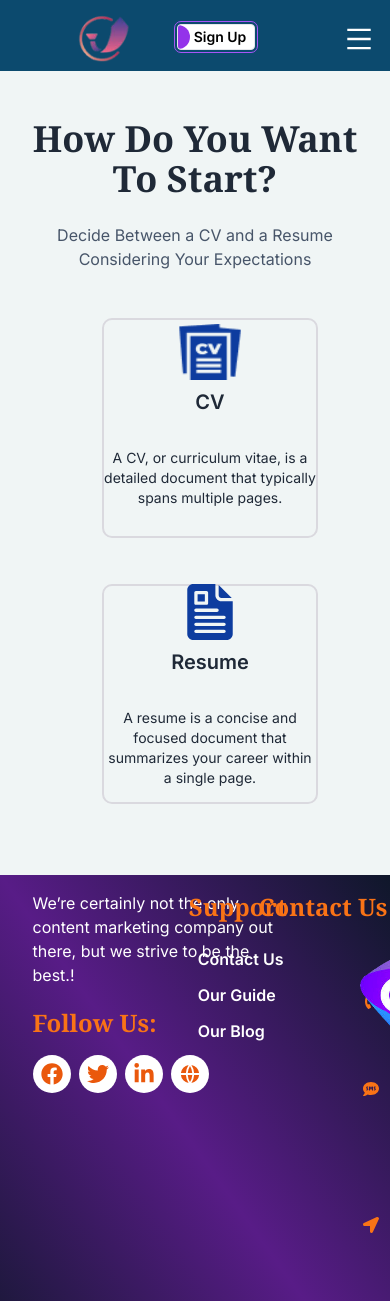
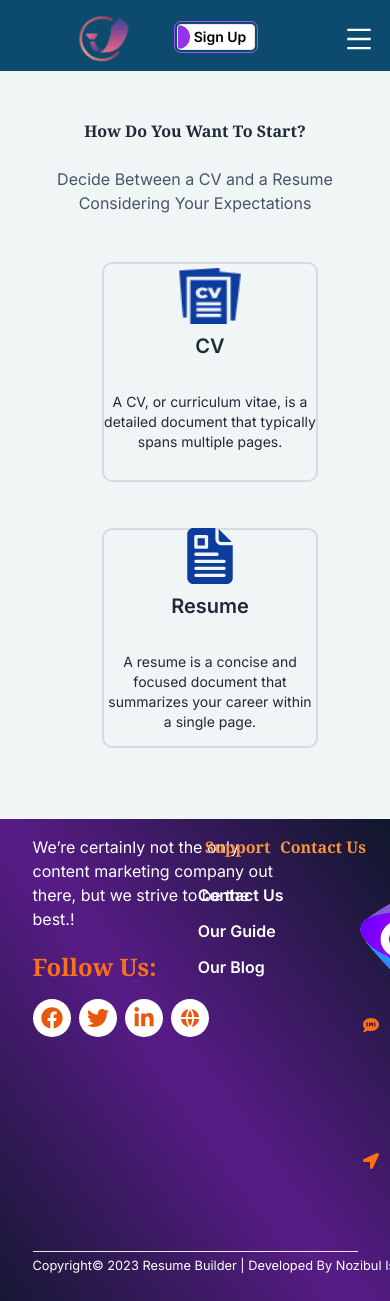
Before and after one commit to Nozibul/resume-builder-app, a Next.js app: page /select-type in a window 390 px wide. Shown: the top 1301 px of the page. Built offline with nearby package versions, Linux system fonts and the light colour scheme.

Commit message:
Responsive banner section

```diff
--- a/src/app/cv/page.js
+++ b/src/app/cv/page.js
@@ -1,4 +1,4 @@
-
+"use client";
 import TemplatesList from '@/components/lists/TemplatesList'
 import { TextTitle } from '@/components/ui/text/Text'
 import { useRouter } from "next/navigation";
@@ -25,5 +25,4 @@ const Cv = () => {
    </section>
   )
 }
-
-export default Cv
+export default Cv;
--- a/src/app/resume/page.js
+++ b/src/app/resume/page.js
@@ -1,4 +1,4 @@
-
+"use client"
 import TemplatesList from "@/components/lists/TemplatesList";
 import { TextTitle } from "@/components/ui/text/Text";
 import { useRouter } from "next/navigation";
--- a/src/components/banner/Banner.jsx
+++ b/src/components/banner/Banner.jsx
@@ -1,9 +1,7 @@
-
 import Link from "next/link";
+import BannerSlide from "../bannerSlide/BannerSlide";
+import OthersBtn from "../ui/buttons/OthersBtn";
 import { TextHeader, TextTitle } from "../ui/text/Text";
-import OthersBtn from "../ui/buttons/OthersBtn";
-// import Resume from "../../../public/assets/images/hand-resume-copy-removebg-preview.png";
-import BannerSlide from "../bannerSlide/BannerSlide";
 
 const Banner = () => {
   let textHeader = `Whether you're looking to switch careers.`;
@@ -11,23 +9,24 @@ const Banner = () => {
 
   return (
     <>
-      <section className="flex w-full items-center h-screen justify-center bg-fixed mb-12 bg-center bg-cover custom-img relative">
+      <section className="flex w-full items-center lg:h-screen md:h-screen sm:h-[650px] justify-center bg-fixed mb-12 bg-center bg-cover custom-img relative">
         {/* Overlay */}
         <div className="absolute top-0 left-0 right-0 bottom-0 bg-black/60 z-[2]" />
-        <div className="p-5 text-white z-[2] ">
-          <div className="grid grid-cols-2 gap-4">
-            <div className="ml-14 mt-16">
+        <div className="text-white z-[2] ">
+          <div className="grid xl:grid-cols-2 lg:grid-cols-2 md:grid-cols-2 sm:grid-cols-1 gap-4">
+            <div className="md:ml-16 sm::ml-8  md:mt-16 sm:mt">
               <TextHeader textHeader={textHeader} headerPosition={true} />
-              <TextTitle textTitle={textTitle} titlePosition={true} />
-              <div className="mt-12">
+              <div className="md:mt-12 sm:mt-4">
+                <TextTitle textTitle={textTitle} titlePosition={true} />
+              </div>
+              <div className="md:mt-12 sm:mt-4 xs:mt-2">
                 <Link href="/select-type">
                   <OthersBtn text="Get Started" />
                 </Link>
               </div>
             </div>
-            <div className="grid justify-items-center border">
-              {/* <Image className="img-style mb-16" src={Resume} alt="resume-image" />          */}
-             <BannerSlide />
+            <div className="grid justify-items-center">
+              <BannerSlide />
             </div>
           </div>
         </div>
--- a/src/components/bannerSlide/BannerSlide.jsx
+++ b/src/components/bannerSlide/BannerSlide.jsx
@@ -1,6 +1,6 @@
 "use client";
-import { useState, useEffect } from "react";
 import Image from "next/image";
+import { useEffect, useState } from "react";
 
 const itemData = [
   {
@@ -40,7 +40,7 @@ const BannerSlide = () => {
   }, [currentSlide]);
 
   return (
-    <div className="w-96 carousel rounded-box overflow-hidden relative">
+   <div className="lg:w-96 md:w-72 sm:w-72 xs:w-60 lg:mt-0 md:mt-8 sm:mt-8 xs:mt-4 carousel rounded-box overflow-hidden relative mx-auto">
       {itemData?.map((item, i) => (
         <div
           key={i}
--- a/src/components/templates/Templates.jsx
+++ b/src/components/templates/Templates.jsx
@@ -28,7 +28,7 @@ const Templates = () => {
       <div className="w-11/12 mx-auto mt-12">
         <div className="text-center py-8 pt-5">
           <TextTitle textTitle="CV/Resume Templates" />
-          <TextHeader textHeader={workHeader} text_size="text-xl" />
+          <TextHeader textHeader={workHeader} tSize="text-xl" />
         </div>
 
         <div className="w-11/12 mx-auto text-center py-3 ">
--- a/src/components/ui/text/Text.jsx
+++ b/src/components/ui/text/Text.jsx
@@ -1,44 +1,50 @@
 import { BiLocationPlus } from 'react-icons/bi';
 
-export const TextHeader = ({textHeader, headerPosition, textSize}) => {
-
-  // decide what to render
-  let headerPositions = headerPosition ? "text-start" : 'text-center';
-  let headerSize = textSize ? textSize : 'text-2xl';
+export const TextHeader = ({ textHeader, headerPosition, tSize }) => {
+  const headerPositions = headerPosition ? "text-start" : "text-center";
+  const headerSize = tSize
+    ? (Array.isArray(tSize) ? tSize : [tSize])
+    : ["md:text-2xl", "sm:text-xl", "xs:text-base"];
 
   return (
-    <>
     <article className={`${headerPositions} mt-4 mb-4`}>
-        <span style ={{whiteSpace:'pre-line'}} className={` ${headerSize} font-bold font-serif text-orange-500 `}>{textHeader}</span>
+      <span
+        style={{ whiteSpace: 'pre-line' }}
+        className={` ${headerSize.join(" ")} font-bold font-serif text-orange-400 `}
+      >
+        {textHeader}
+      </span>
     </article>
-    </>
-  )
-}
+  );
+};
 
-export const TextTitle = ({textTitle, titlePosition, text_size}) => {
 
-  // decide what to render
-  let titlePositions = titlePosition ? "text-start" : 'text-center';
-  let titleSize = text_size ? text_size : 'text-4xl';
+export const TextTitle = ({ textTitle, titlePosition, tSize }) => {
+  const titlePositions = titlePosition ? "text-start" : "text-center";
+  const titleSize = tSize ? tSize : ["lg:text-4xl", "md:text-3xl", "sm:text-xl" , "xs:text-base"];
 
   return (
-    <>
-      <article className={ `${titlePositions}  `}>
-        <span style ={{whiteSpace:'pre-line'}} className={` ${titleSize} font-bold font-serif text-[rgb(17, 17, 78)] `}>{textTitle}</span>
+    <article className={`${titlePositions}`}>
+      <span
+        style={{ whiteSpace: "pre-line" }}
+        className={` ${titleSize.join(" ")} font-bold font-serif text-[rgb(17, 17, 78)] `}
+      >
+        {textTitle}
+      </span>
     </article>
-  </>
-  )
-}
+  );
+};
 
-export const Title = ({cardTitle}) => {
+
+
+// Title component with consistent prop naming
+export const Title = ({ cardTitle }) => {
   return (
-    <>
-      <article className="mb-4 flex ">
+    <article className="mb-4 flex">
       <div className='mt-2 text-lg'>
         <BiLocationPlus />
       </div>
       <span className="text-2xl font-bold font-serif text-orange-500">{cardTitle}</span>
     </article>
-  </>
-  )
+  );
 }
--- a/src/components/works/Works.jsx
+++ b/src/components/works/Works.jsx
@@ -13,8 +13,8 @@ const Works = () => {
   return (
     <>
       <div className="w-full mt-8 mb-12">
-        <TextTitle textTitle={textTitle} />
-        <TextHeader textHeader={textHeader} textSize="text-xl" />
+      <TextTitle textTitle={textTitle} />
+      <TextHeader textHeader={textHeader} tSize="text-xl" />
         <div className="grid grid-cols-3 gap-4  justify-items-center w-full mt-12">
            <div className="grid justify-items-center">
               <div className=" outline-violet-600 work-container flex justify-center items-center relative">
@@ -24,8 +24,8 @@ const Works = () => {
                 <div className="mini-circle flex justify-center items-center">01</div>
               </div>
               <div>
-                <TextTitle textTitle="Choose a Template" textSize="text-2xl" />
-                <TextHeader textHeader={workHeader} textSize="text-xl" />
+                <TextTitle textTitle="Choose a Template" t_size="text-2xl" />
+                <TextHeader textHeader={workHeader} tSize="text-xl" />
               </div>
            </div>
 
@@ -37,21 +37,21 @@ const Works = () => {
                 <div className="mini-circle flex justify-center items-center">02</div>
               </div>
               <div>
-                <TextTitle textTitle="Enter Information" textSize="text-2xl" />
-                <TextHeader textHeader={workHeader} textSize="text-xl" />
+                <TextTitle textTitle="Enter Information" t_size="text-2xl" />
+                <TextHeader textHeader={workHeader} tSize="text-xl" />
               </div>
             </div>
 
             <div className="grid justify-items-center">
               <div className=" outline-violet-600 work-container flex justify-center items-center relative">
                 <div className="child-circle flex justify-center items-center">
-                <Image alt="document-image" src={DownloadImage} textSize="text-xl" />
+                <Image alt="document-image" src={DownloadImage} width={50} height={50} />
                 </div>
                 <div className="mini-circle flex justify-center items-center">03</div>
               </div>
               <div>
-                <TextTitle textTitle="Download" textSize="text-2xl" />
-                <TextHeader textHeader={workHeader} textSize="text-xl" />
+                <TextTitle textTitle="Download" t_size="text-2xl" />
+                <TextHeader textHeader={workHeader} tSize="text-xl" />
               </div>
             </div>
         </div>
--- a/tailwind.config.js
+++ b/tailwind.config.js
@@ -16,6 +16,9 @@ module.exports = {
         'gradient-conic':
           'conic-gradient(from 180deg at 50% 50%, var(--tw-gradient-stops))',
       },
+      screens: {
+        'xs': '480px',
+      },
     },
   },
   plugins: [require("daisyui")],
```
Lines whose indentation alone changed are shown as unchanged.
